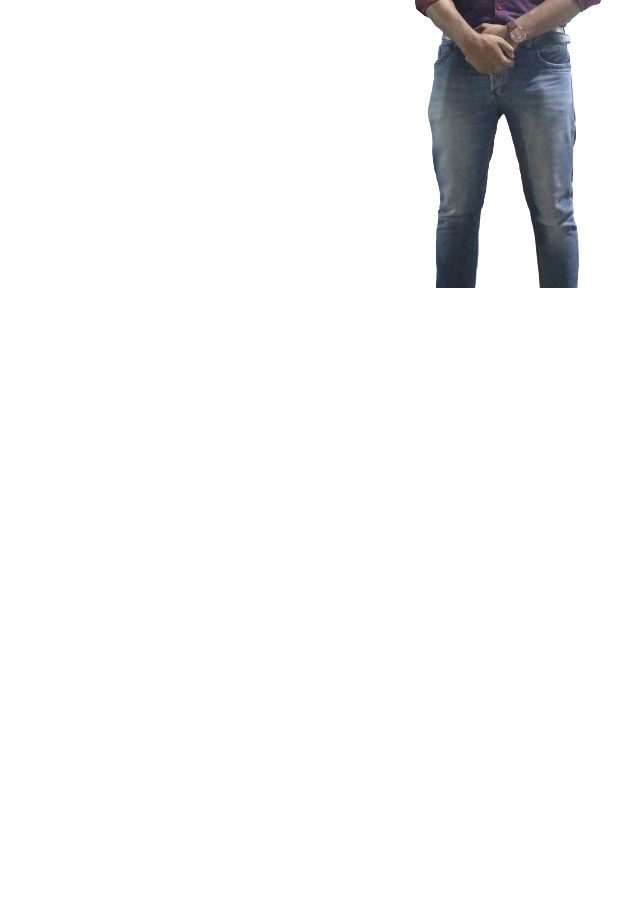
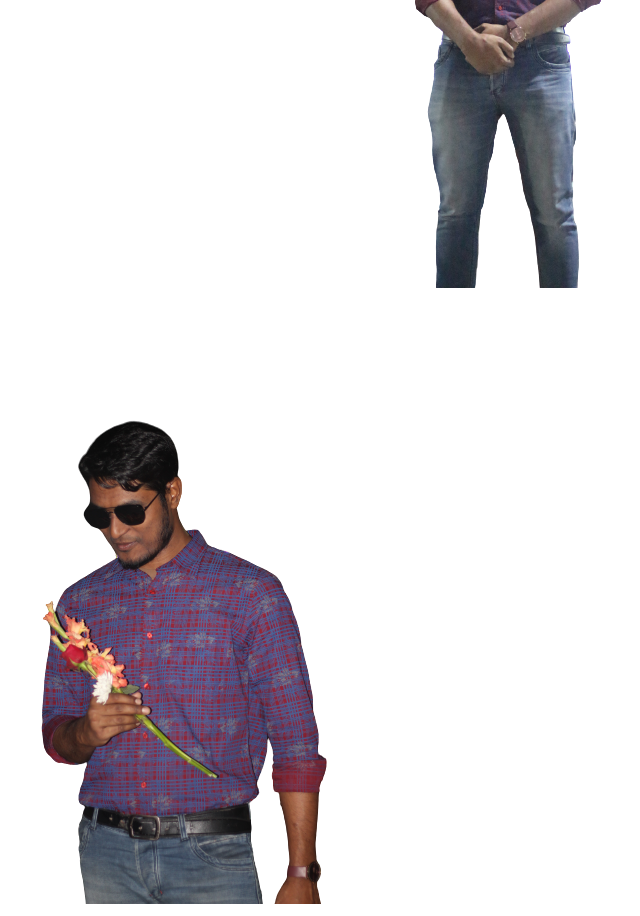
Before and after one commit to mezba10438/my-first-ripository, a plain HTML site: page index.html in a window 1280 px wide. Shown: the part 1203-2119 px from the top of the page, without its empty margins (19-659 px from the left). Before the commit the page ends 1503 px from the top, so only its background shows below. Drawn offline with Linux system fonts and the light colour scheme.

Commit message:
new commit

```diff
--- a/index.html
+++ b/index.html
@@ -30,6 +30,7 @@ mezbah.jpg" type="image/x-icon">
         <h2>This is my favourite picture of mine</h2>
         <img src="mezba.png" alt="">
     </div>
+    <img src="riat.png" alt="">
 </body>
 
 </html>
```
